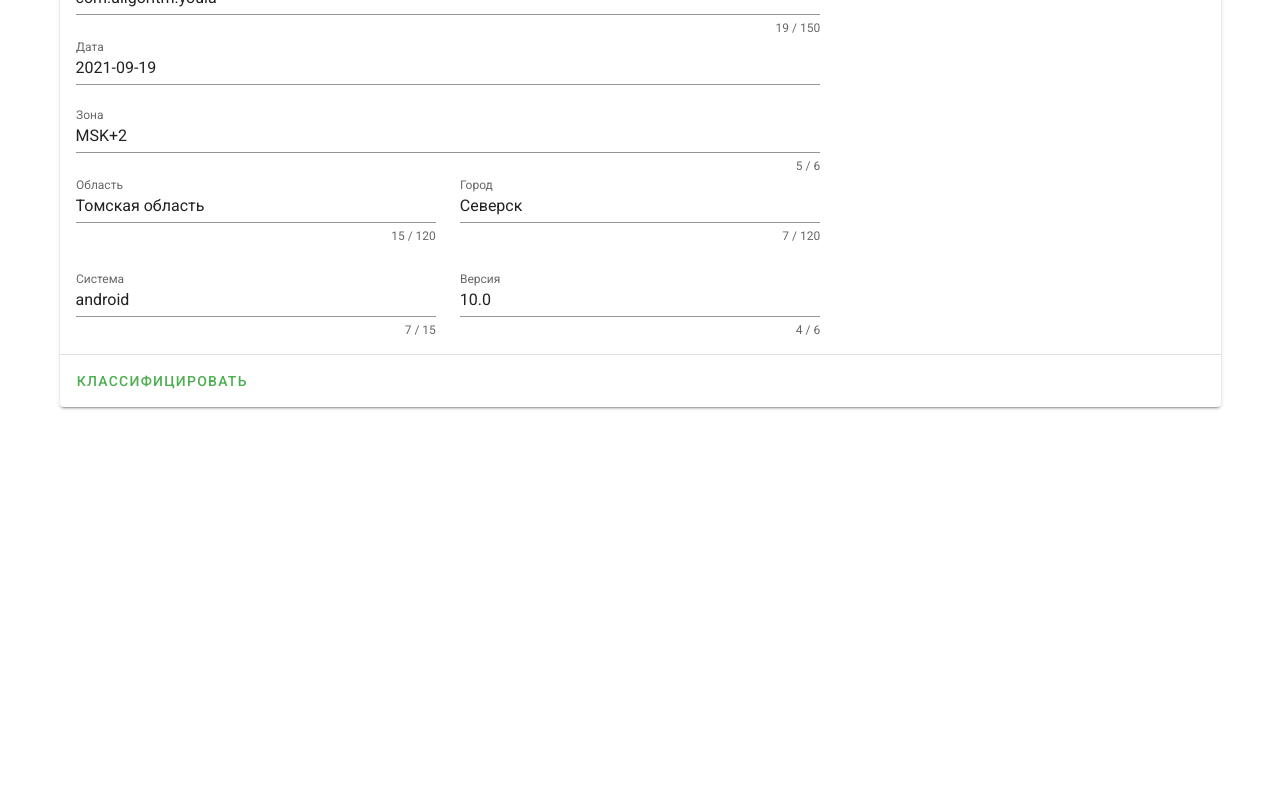
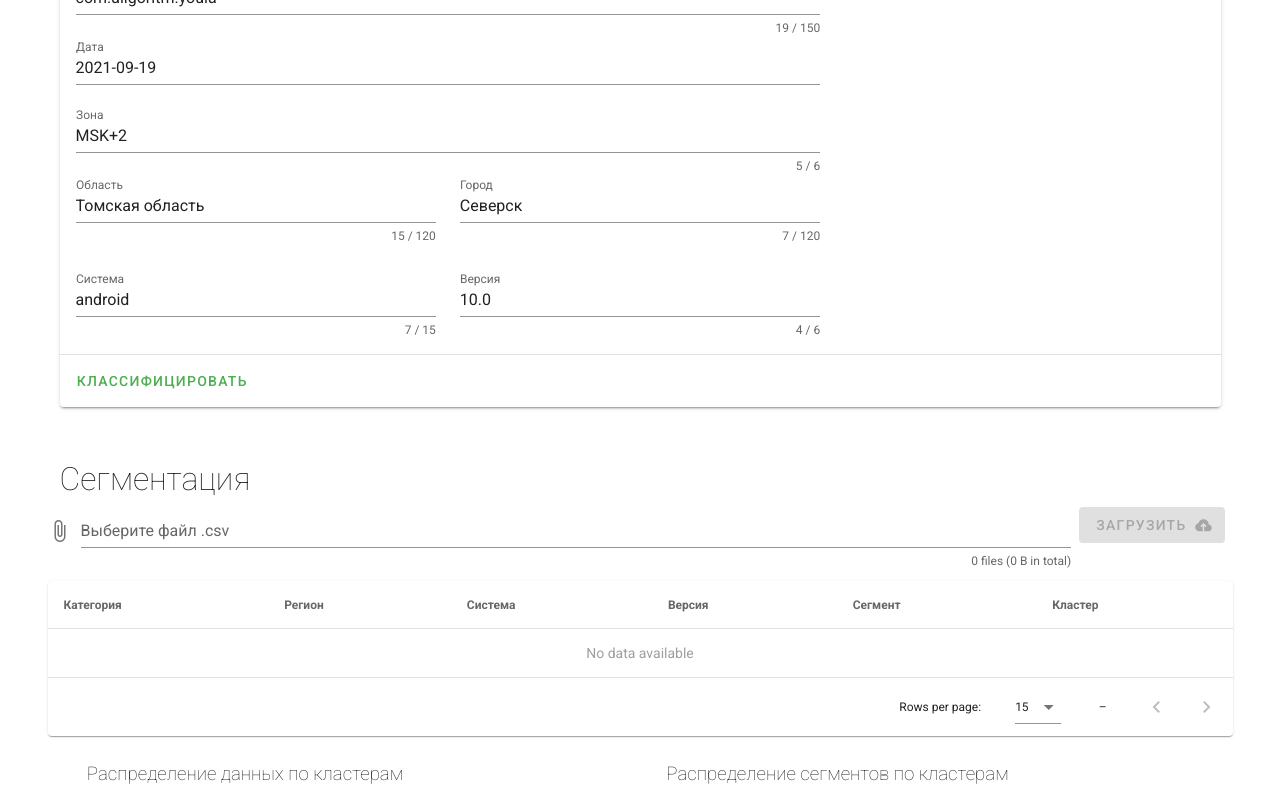
Before and after one commit to waico/hyperad, a Vue app in the folder src/frontend/: page / in a window 1280 px wide. Shown: the part 276-1076 px from the top of the page. Before the commit the page ends 800 px from the top, so only its background shows below. Built offline with nearby package versions, Linux system fonts and the light colour scheme.

Commit message:
Add Segmentation.vue

```diff
--- a/src/frontend/src/App.vue
+++ b/src/frontend/src/App.vue
@@ -19,6 +19,12 @@
             <classification />
           </v-col>
         </v-row>
+        <v-row>
+          <v-col>
+            <h1 class="font-weight-thin mb-2 mt-6">Сегментация</h1>
+            <segmentation />
+          </v-col>
+        </v-row>
       </v-container>
     </v-main>
   </v-app>
@@ -26,12 +32,14 @@
 
 <script>
 import Classification from './components/Classification';
+import Segmentation from './components/Segmentation';
 
 export default {
   name: 'App',
 
   components: {
-    Classification
+    Classification,
+    Segmentation
   }
 };
 </script>
--- /dev/null
+++ b/src/frontend/src/components/Segmentation.vue
@@ -0,0 +1,74 @@
+<template>
+  <div>
+    <v-row class="mb-3">
+      <v-file-input
+        v-model="file"
+        accept=".csv"
+        show-size
+        counter
+        label="Выберите файл .csv">
+      </v-file-input>
+      <v-btn
+        :disabled="!file"
+        color="blue-grey"
+        class="ma-2 white--text"
+        @click="upload">
+        Загрузить
+        <v-icon right dark> mdi-cloud-upload </v-icon>
+      </v-btn>
+    </v-row>
+    <v-row class="mb-3">
+      <v-layout child-flex>
+          <v-data-table
+          :headers="headers"
+          :items="items"
+          :items-per-page="15"
+          :loading='loading'
+          class="elevation-1"
+        ></v-data-table>
+      </v-layout>
+    </v-row>
+    <v-row>
+      <v-col cols="12" md="4">
+        <h3 class="font-weight-thin text-center">Распределение данных по кластерам</h3>
+        <div id="clusters-counts"></div>
+      </v-col>
+      <v-col cols="12" md="8" >
+        <h3 class="font-weight-thin text-center">Распределение сегментов по кластерам</h3>
+        <div id="segment-clusters"></div>
+      </v-col>
+    </v-row>
+  </div>
+</template>
+
+<script>
+  export default {
+    name: 'segmentation',
+
+    data: () => ({
+      file: undefined,
+      loading: false,
+      headers: [
+        { text: 'Категория', value: 'gamecategory' },
+        { text: 'Регион', value: 'oblast' },
+        { text: 'Система', value: 'os' },
+        { text: 'Версия', value: 'osv' },
+        { text: 'Сегмент', value: 'Segment' },
+        { text: 'Кластер', value: 'cluster' }
+      ],
+      items: []
+    }),
+    methods: {
+      upload() {
+
+      },
+
+      clustering() {
+
+      }
+    },
+    mounted() {
+
+    }
+  }
+</script>
```
